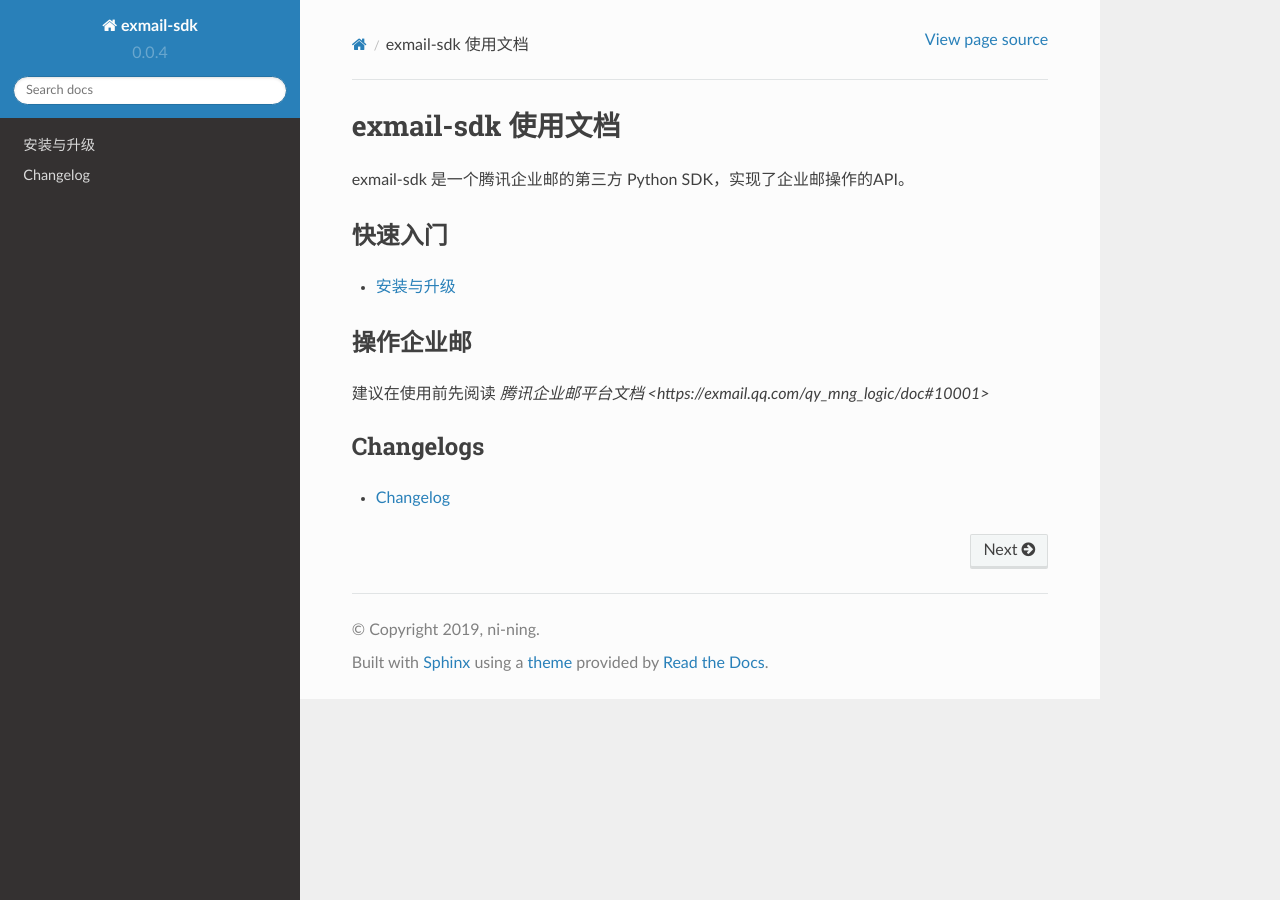
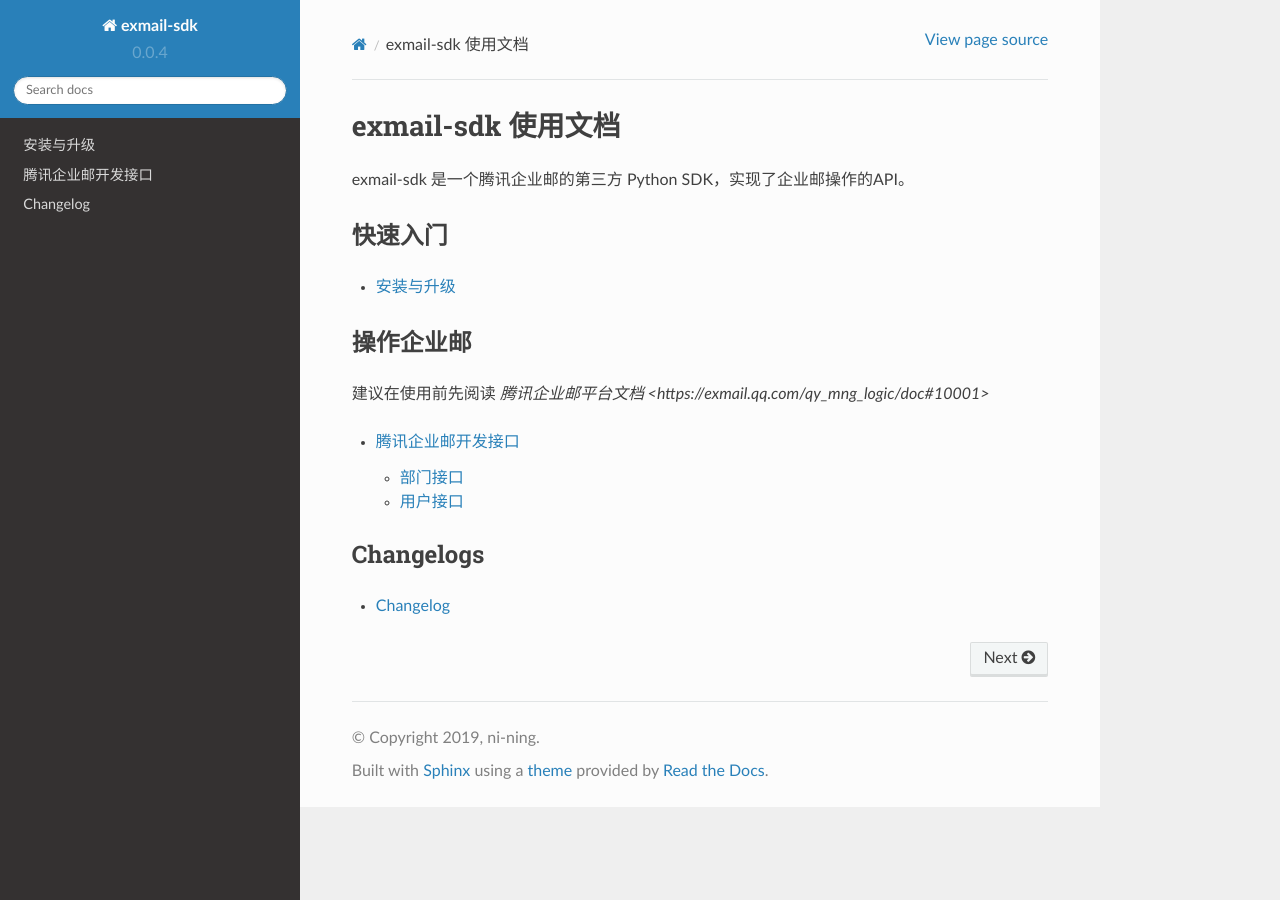
Before and after one commit to ni-ning/exmail-sdk, a Sphinx documentation site: the page built from docs/index.rst, in a window 1280 px wide. Built offline with Sphinx 7.4.7 and the Read the Docs theme 2.0.0, drawn with Linux system fonts in a browser that asks for light colours; some of the changed lines change nothing that is shown.

Commit message:
add new docs

```diff
--- /dev/null
+++ b/docs/client/api/department.rst
@@ -0,0 +1,8 @@
+部门接口
+===================
+
+.. module:: exmail.client.api
+
+.. autoclass:: Department
+   :members:
+   :inherited-members:
--- /dev/null
+++ b/docs/client/api/user.rst
@@ -0,0 +1,8 @@
+用户接口
+===================
+
+.. module:: exmail.client.api
+
+.. autoclass:: User
+   :members:
+   :inherited-members:
--- /dev/null
+++ b/docs/client/index.rst
@@ -0,0 +1,30 @@
+腾讯企业邮开发接口
+===========================================
+
+.. module:: exmail.client
+
+.. autoclass:: EmailClient
+   :members:
+   :inherited-members:
+
+`EmailClient` 基本使用方法::
+
+   from exmail import SecretClient
+
+   client = SecretClient('corp_id', 'secret')  # access_token 获取方式
+
+
+   user = client.user.get('userid')
+   departments = client.department.list()
+   # 以此类推，参见下面的 API 说明
+   # client.tag.xxx()
+   # client.group.xxx()
+
+如果不提供 ``storage`` 参数，默认使用 ``exmail.storage.memorystorage.MemoryStorage`` 类型，
+注意该类型不是线程安全的，而且非持久化保存，不推荐生产环境使用。
+
+.. toctree::
+   :maxdepth: 2
+   :glob:
+
+   api/*
--- a/docs/index.rst
+++ b/docs/index.rst
@@ -19,6 +19,13 @@
 建议在使用前先阅读 `腾讯企业邮平台文档 <https://exmail.qq.com/qy_mng_logic/doc#10001>`
 
 
+.. toctree::
+   :glob:
+   :maxdepth: 2
+
+   client/index
+
+
 Changelogs
 -------------
 
```
